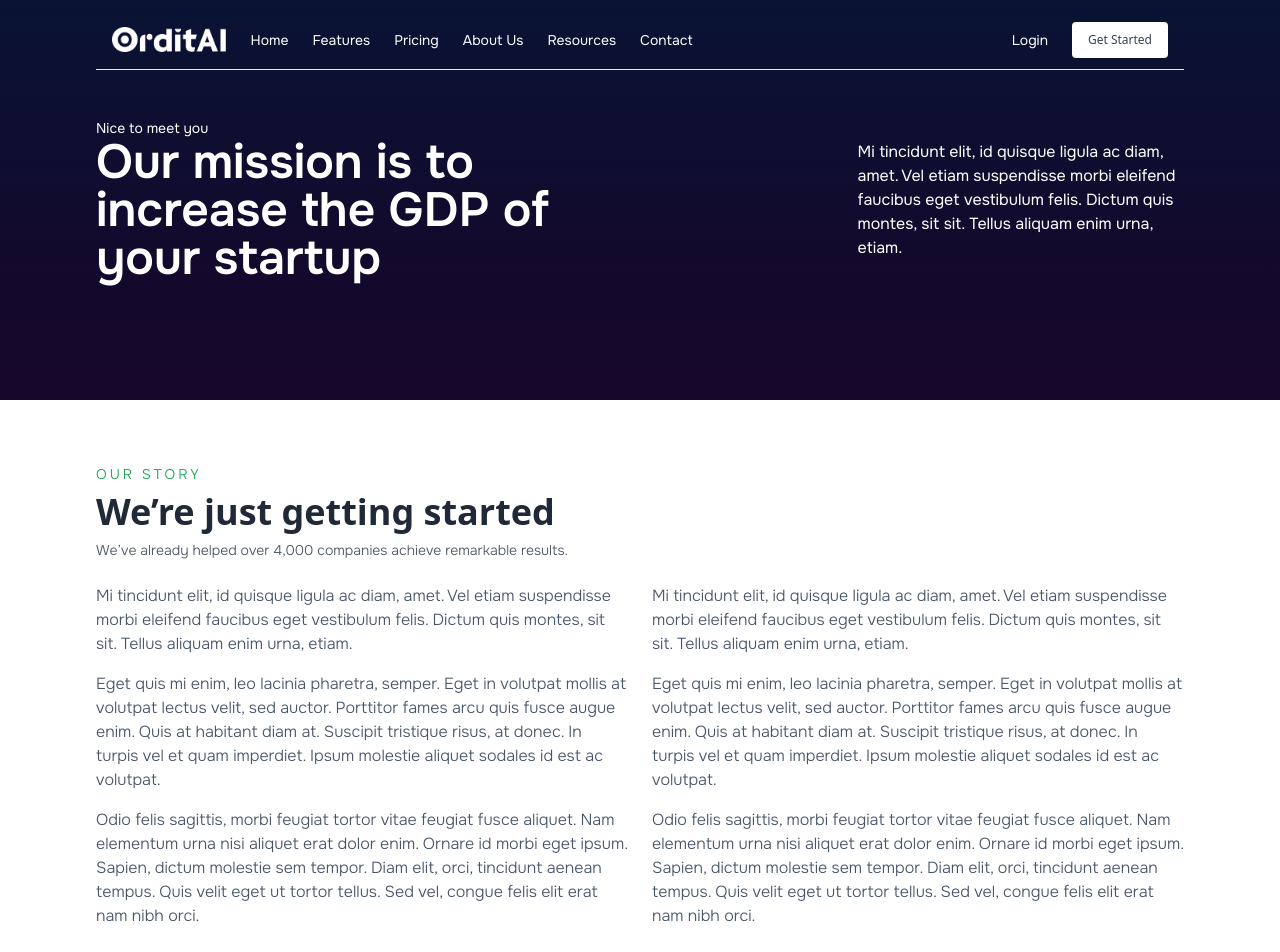
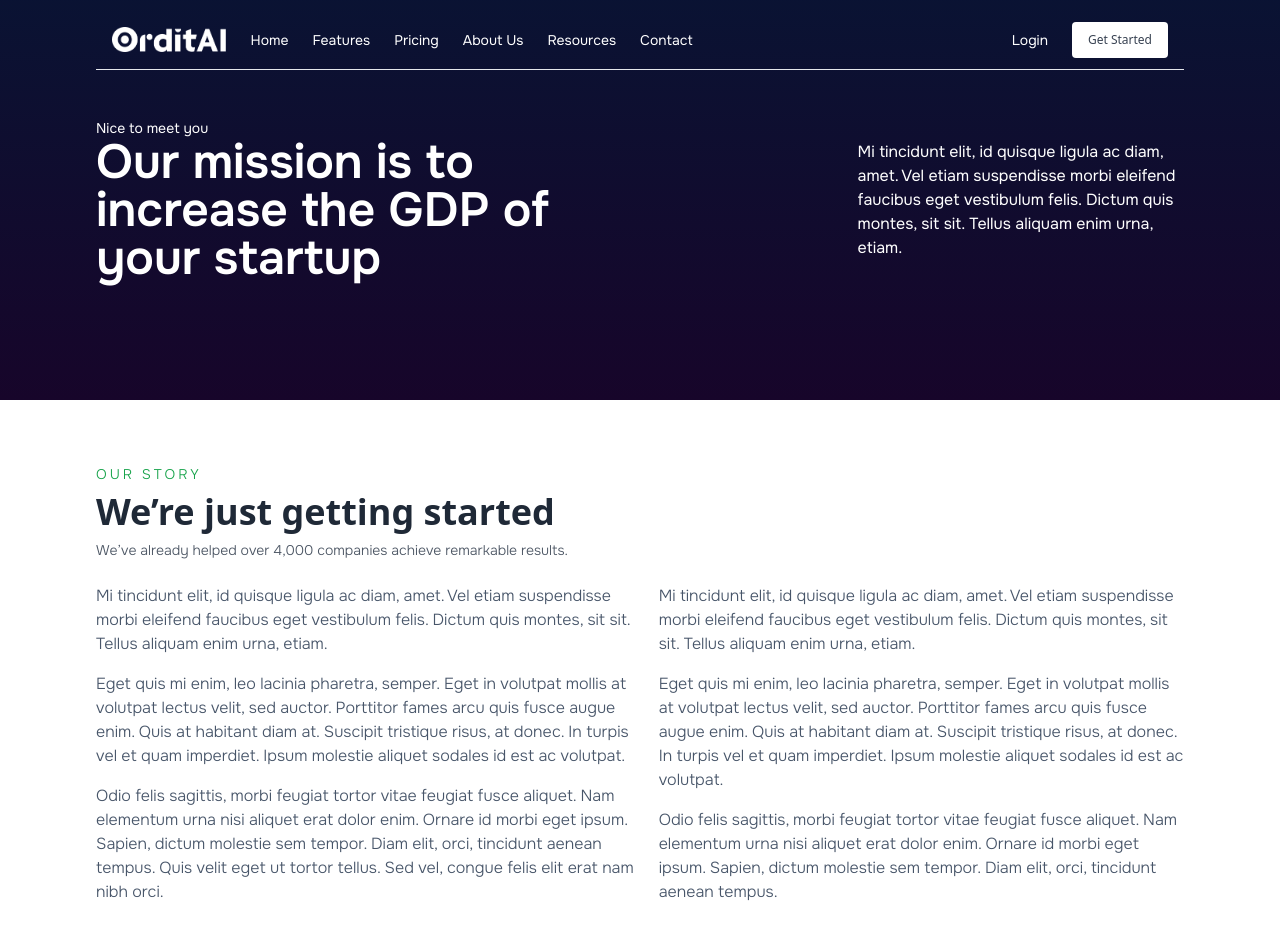
Before and after one commit to ordit-ai/orditAi-website, a React (Vite) app: page /about-us in a window 1280 px wide. Shown: the top 952 px of the page. Built offline with nearby package versions, Linux system fonts and the light colour scheme.

Commit message:
fix: bugd  #0

```diff
--- a/src/pages/AboutUs.tsx
+++ b/src/pages/AboutUs.tsx
@@ -78,7 +78,7 @@
             <Typography.Text className="text-slate-600 font-light">
               Odio felis sagittis, morbi feugiat tortor vitae feugiat fusce aliquet. Nam elementum urna nisi aliquet
               erat dolor enim. Ornare id morbi eget ipsum. Sapien, dictum molestie sem tempor. Diam elit, orci,
-              tincidunt aenean tempus. Quis velit eget ut tortor tellus. Sed vel, congue felis elit erat nam nibh orci.
+              tincidunt aenean tempus.
             </Typography.Text>
           </div>
         </div>
```
